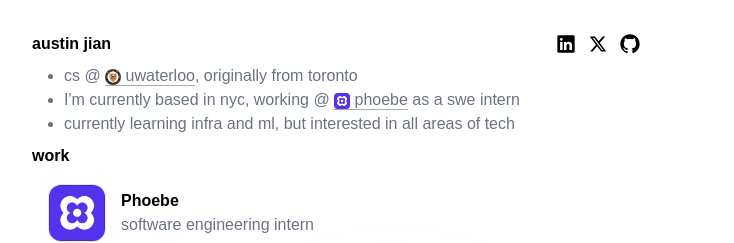
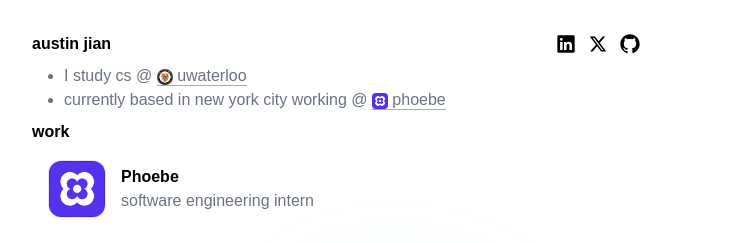
Before and after one commit to austinjiann/v3, a Next.js app: page / in a window 1280 px wide. Shown: the top 243 px of the page, without its empty margins (304-1038 px from the left). Built offline with nearby package versions, Linux system fonts and the light colour scheme; what @radix-ui/themes would draw is missing.

Commit message:
fix: minor wording

```diff
--- a/src/app/page.tsx
+++ b/src/app/page.tsx
@@ -9,9 +9,8 @@
         <main className="flex w-full max-w-2xl flex-col items-start justify-start py-8 px-8">
           <Header />
           <ul className="text-base text-gray-500 pt-2 list-disc list-outside pl-8">
-            <li>cs @ <HoverLink href="https://uwaterloo.ca"><img src="/uw.jpeg" alt="uwaterloo" className="inline h-[1em] w-auto" /> uwaterloo</HoverLink>, originally from toronto</li>
-            <li>I'm currently based in nyc, working @ <HoverLink href="https://www.phoebe.work"><img src="/experience/phoebe_logo.jpeg" alt="phoebe" className="inline h-[1em] w-auto rounded-sm" /> phoebe</HoverLink> as a swe intern</li>
-            <li>currently learning infra and ml, but interested in all areas of tech</li>
+            <li>I study cs @ <HoverLink href="https://uwaterloo.ca"><img src="/uw.jpeg" alt="uwaterloo" className="inline h-[1em] w-auto" /> uwaterloo</HoverLink></li>
+            <li>currently based in new york city working @ <HoverLink href="https://www.phoebe.work"><img src="/experience/phoebe_logo.jpeg" alt="phoebe" className="inline h-[1em] w-auto rounded-sm" /> phoebe</HoverLink></li>
           </ul>
           <h2 className="text-1xl font-semibold text-black pt-2">work</h2>
           <ExperienceCard
```
